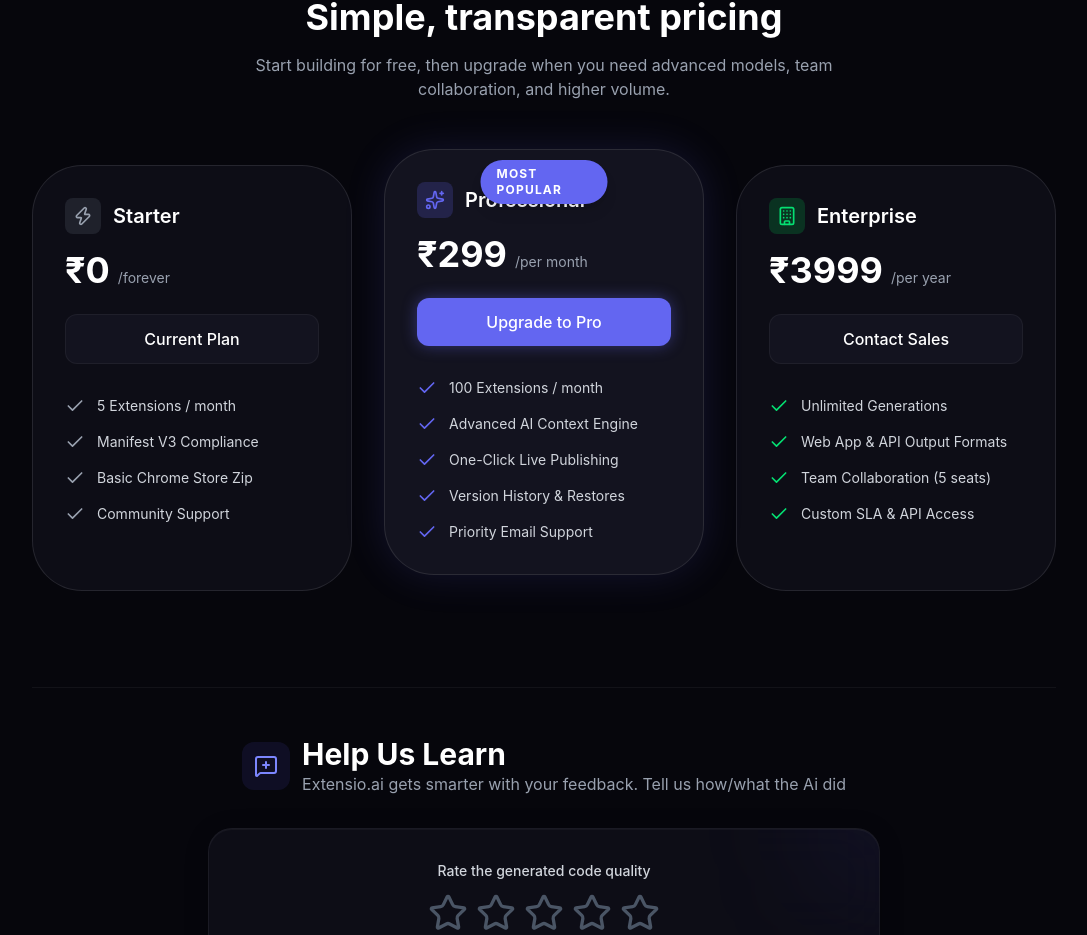
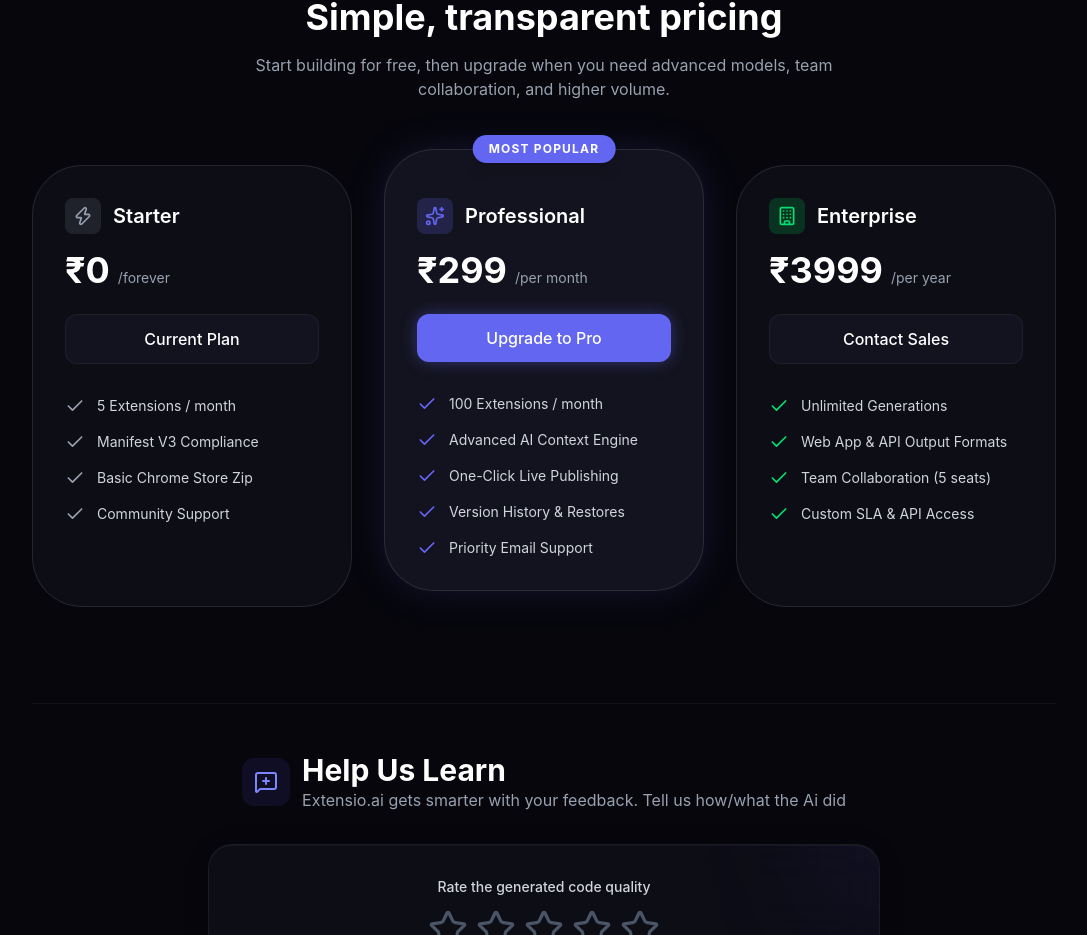
Before and after one commit to suryanshsingh07/extensio.ai, a React (Vite) app in the folder frontend/: page / in a window 1280 px wide. Shown: the part 2667-3602 px from the top of the page, without its empty margins (96-1183 px from the left). Built offline with nearby package versions, Linux system fonts and the light colour scheme; no server answers.

Commit message:
Refactor Pricing component for better readability

```diff
--- a/frontend/src/components/Pricing.jsx
+++ b/frontend/src/components/Pricing.jsx
@@ -50,7 +50,12 @@
             viewport={{ once: true }}
             transition={{ delay: idx * 0.1 }}
             key={plan.name}
-            className={`${plan.isPopular ? 'md:-mt-4 md:mb-4 z-10' : 'mt-0'}`}>
+            className={`relative ${plan.isPopular ? 'md:-mt-4 md:mb-4 z-10' : 'mt-0'}`}>
+            {plan.isPopular && (
+              <div className="absolute -top-3.5 left-1/2 -translate-x-1/2 bg-primary text-white text-xs font-bold px-4 py-1.5 rounded-full uppercase tracking-widest shadow-lg z-20">
+                Most Popular
+              </div>
+            )}
             <BorderGlow
               edgeSensitivity={24}
               glowColor="40 80 80"
@@ -59,13 +64,8 @@
               glowIntensity={3}
               coneSpread={45}
               backgroundColor={plan.isPopular ? '#13131f' : 'rgba(19, 19, 31, 0.6)'}
-              className={`p-8 h-full w-full relative ${plan.isPopular ? 'shadow-[0_0_40px_rgba(99,102,241,0.15)]' : ''}`}
+              className={`p-8 ${plan.isPopular ? 'pt-12' : ''} h-full w-full relative ${plan.isPopular ? 'shadow-[0_0_40px_rgba(99,102,241,0.15)]' : ''}`}
             >
-              {plan.isPopular && (
-                <div className="absolute top-0 left-1/2 -translate-x-1/2 -translate-y-1/2 bg-primary text-white text-xs font-bold px-4 py-1.5 rounded-full uppercase tracking-widest shadow-lg z-10">
-                  Most Popular
-                </div>
-              )}
 
               <div className="flex items-center gap-3 mb-4">
                 <div className={`p-2 rounded-lg ${plan.isPopular ? 'bg-primary/20' : plan.name === 'Enterprise' ? 'bg-green-500/20' : 'bg-gray-500/20'}`}>
```
